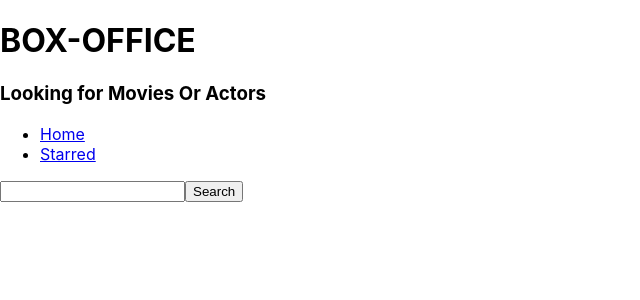
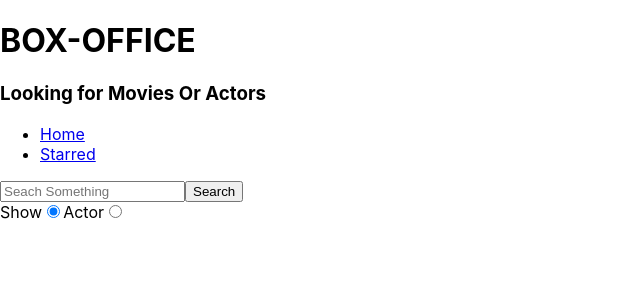
Before and after one commit to ParasRawat29/box-office, a React (Create React App) app: page / in a window 1280 px wide. Shown: the top 300 px of the page, without its empty margins (0-640 px from the left). Built offline with nearby package versions, Linux system fonts and the light colour scheme.

Commit message:
added search option

```diff
--- a/src/components/MainPageLayout.js
+++ b/src/components/MainPageLayout.js
@@ -6,7 +6,6 @@ function MainPageLayout({ children }) {
   return (
     <div>
       <Title title="BOX-OFFICE" subtitle="Looking for Movies Or Actors" />
-
       <Nav />
       {children}
     </div>
--- a/src/pages/Home.js
+++ b/src/pages/Home.js
@@ -5,12 +5,16 @@ import { apiGet } from '../misc/config';
 function Home() {
   const [input, setInput] = useState('');
   const [results, setresults] = useState(null);
+  const [searchOption, setsearchOption] = useState('shows');
+
+  const isShowSearch = searchOption === 'shows';
+  console.log(searchOption);
 
   const onSearch = async () => {
     // apiGet(`search/shows?q=${input}`).then(res => {
     //   setresults(() => res);
     // });
-    setresults(await apiGet(`search/shows?q=${input}`));
+    setresults(await apiGet(`search/${searchOption}?q=${input}`));
   };
 
   const Handleinput = e => {
@@ -29,27 +33,54 @@ function Home() {
       return <div>No result Found</div>;
     }
     if (results && results.length > 0) {
-      return (
-        <div>
-          {results.map(item => (
-            <div key={item.show.id}>{item.show.name}</div>
-          ))}
-        </div>
-      );
+      return results[0].show
+        ? results.map(item => <div key={item.show.id}>{item.show.name}</div>)
+        : results.map(item => (
+            <div key={item.person.id}>{item.person.name}</div>
+          ));
     }
     return null;
   };
+
+  const onRadioChange = e => {
+    setsearchOption(() => e.target.value);
+  };
+
   return (
     <MainPageLayout>
       <input
         type="text"
         onChange={Handleinput}
         value={input}
+        placeholder="Seach Something"
         onKeyDown={HandleEnter}
       />
       <button type="button" onClick={onSearch}>
         Search
       </button>
+
+      <div>
+        <label htmlFor="show-search">
+          Show
+          <input
+            id="show-search"
+            type="radio"
+            onChange={onRadioChange}
+            value="shows"
+            checked={isShowSearch}
+          />
+        </label>
+        <label htmlFor="actor-search">
+          Actor
+          <input
+            id="actor-search"
+            type="radio"
+            onChange={onRadioChange}
+            value="people"
+            checked={!isShowSearch}
+          />
+        </label>
+      </div>
       {renderResult()}
     </MainPageLayout>
   );
```
